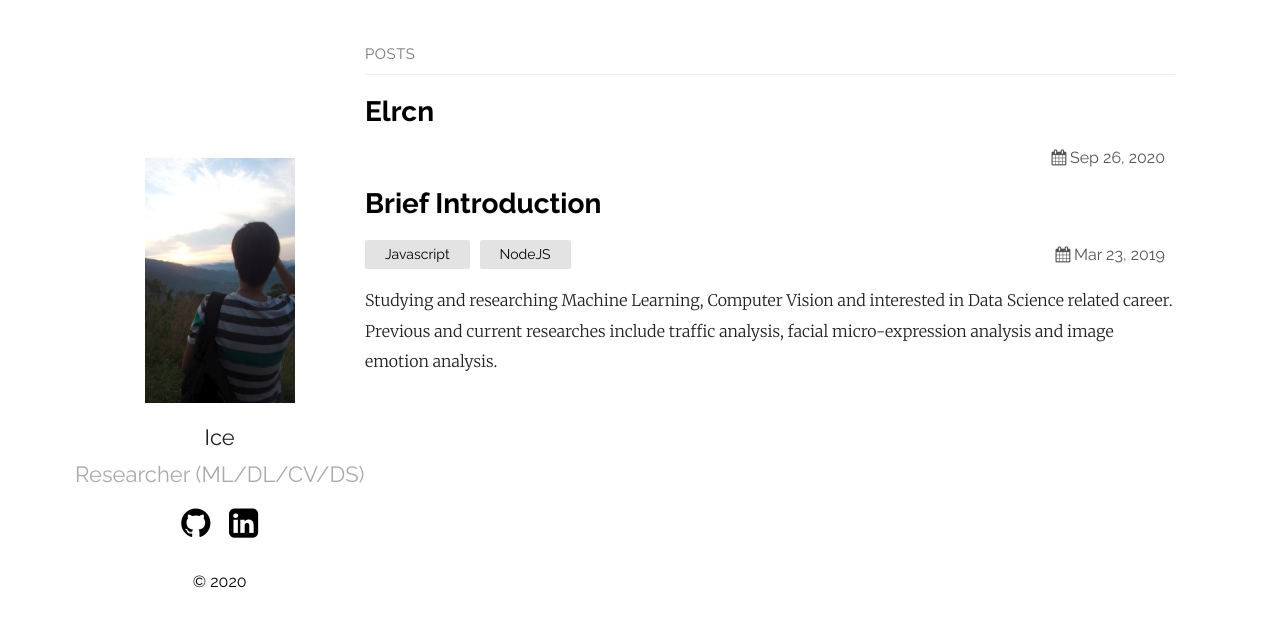
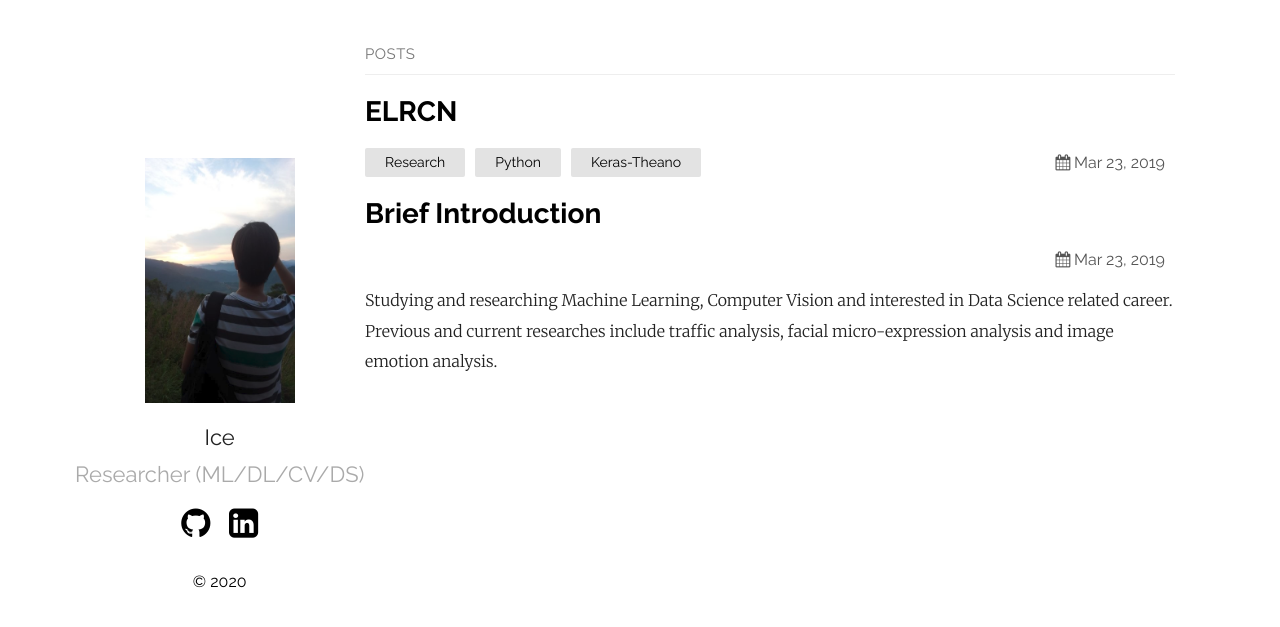
Before and after one commit to IcedDoggie/IcedDoggie.github.io, a Jekyll site: the page built from index.md, in a window 1280 px wide. Shown: the top 627 px of the page. Built offline with Jekyll 4.4.1, drawn with Linux system fonts in a browser that asks for light colours.

Commit message:
added pots

````diff
--- a/_posts/2019-03-23-intro.markdown
+++ b/_posts/2019-03-23-intro.markdown
@@ -2,13 +2,16 @@
 layout: post
 title:  "Brief Introduction"
 date:   2019-03-23 21:03:36 +0530
-categories: Javascript NodeJS
+categories:
 ---
 Studying and researching Machine Learning, Computer Vision and interested in Data Science related career. Previous and current researches include traffic analysis, facial micro-expression analysis and image emotion analysis.
 
 Pursuing fundamental learning algorithm and medical imaging.
 
-```javascript
+
+
+
+<!-- ```javascript
 // require 'jekyll-timeago'
 // include Jekyll:Timeago
 
@@ -24,10 +27,11 @@
 	.then(function (data) {
 		return 2;
 	})
-```
+``` -->
 
-Check out the [Jekyll docs][jekyll-docs] for more info on how to get the most out of Jekyll. File all bugs/feature requests at [Jekyll’s GitHub repo][jekyll-gh]. If you have questions, you can ask them on [Jekyll Talk][jekyll-talk].
+<!-- Check out the [Jekyll docs][jekyll-docs] for more info on how to get the most out of Jekyll. File all bugs/feature requests at [Jekyll’s GitHub repo][jekyll-gh]. If you have questions, you can ask them on [Jekyll Talk][jekyll-talk].
 
 [jekyll-docs]: https://jekyllrb.com/docs/home
 [jekyll-gh]:   https://github.com/jekyll/jekyll
 [jekyll-talk]: https://talk.jekyllrb.com/
+ -->
--- a/_posts/2020-09-26-elrcn.markdown
+++ b/_posts/2020-09-26-elrcn.markdown
@@ -0,0 +1,6 @@
+---
+layout: post
+title:  "ELRCN"
+date:   2019-03-23 21:03:36 +0530
+categories: Research Python Keras-Theano
+---
````
